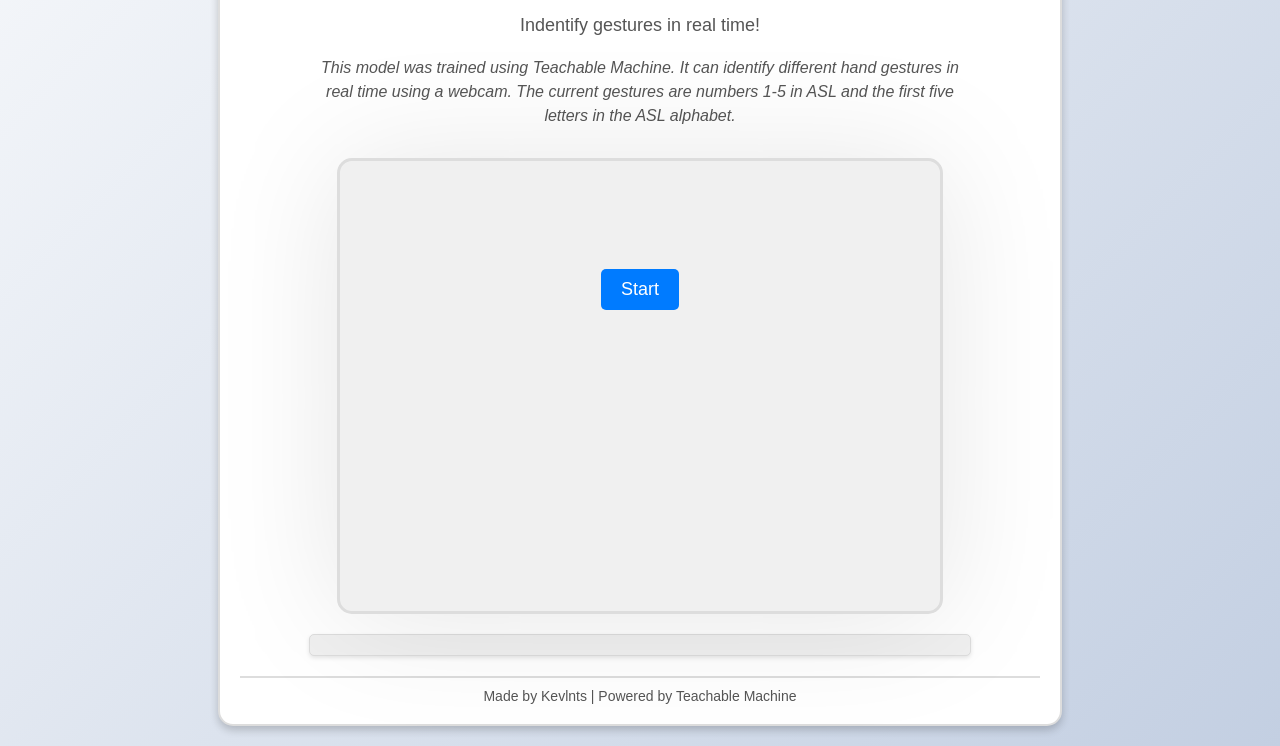
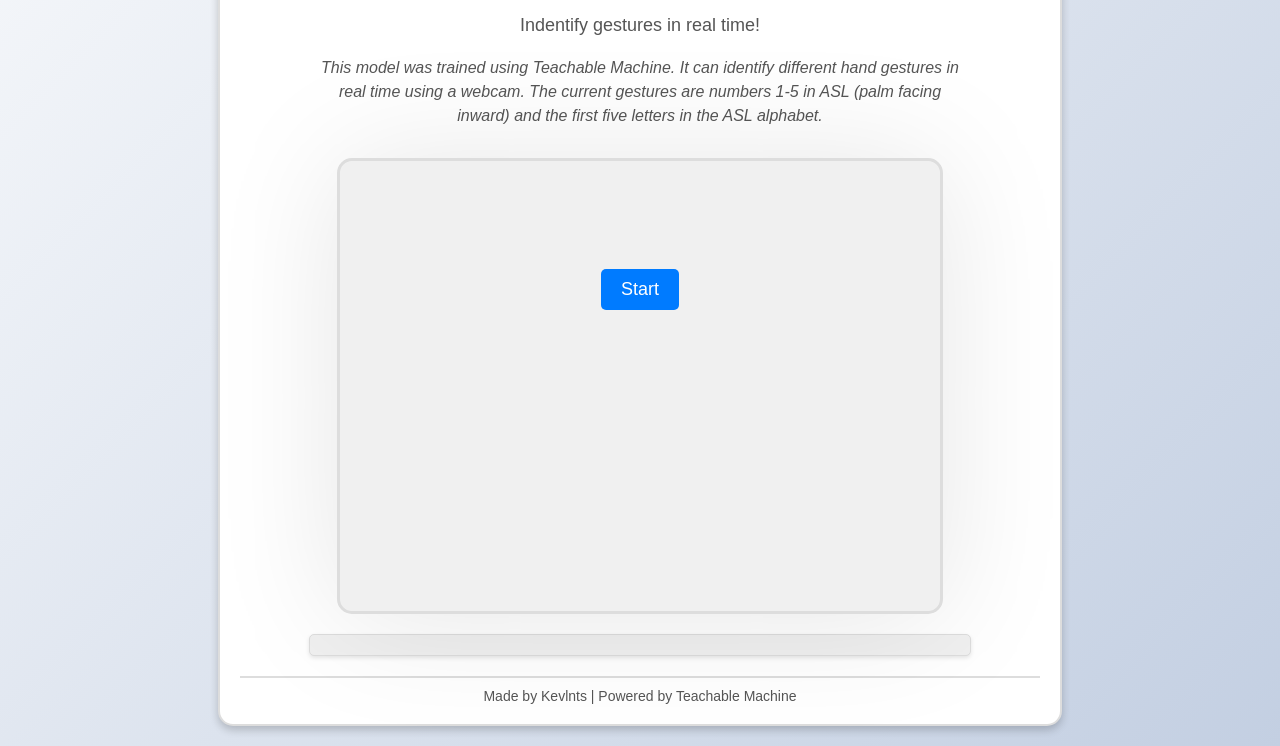
Before and after one commit to kevlnts/kevlnts.github.io, a plain HTML site: page index.html in a window 1280 px wide. Shown: the part 111-857 px from the top of the page. Drawn offline with Linux system fonts and the light colour scheme.

Commit message:
Update index.html

```diff
--- a/index.html
+++ b/index.html
@@ -21,7 +21,7 @@
             <div>
                 <h1>Gesture Recognition Model</h1>
                 <p> Indentify gestures in real time!</p>
-                <p class="description">This model was trained using Teachable Machine. It can identify different hand gestures in real time using a webcam. The current gestures are numbers 1-5 in ASL and the first five letters in the ASL alphabet.</p>
+                <p class="description">This model was trained using Teachable Machine. It can identify different hand gestures in real time using a webcam. The current gestures are numbers 1-5 in ASL (palm facing inward) and the first five letters in the ASL alphabet.</p>
             </div>
         </header>
 
```
